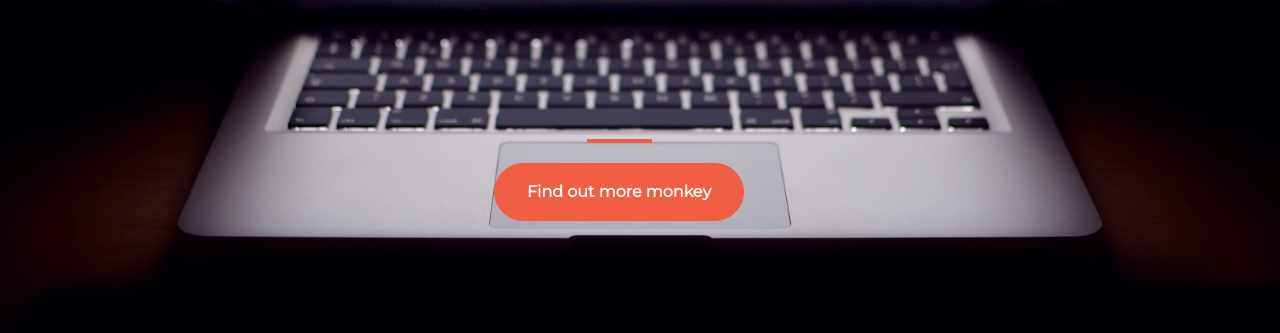
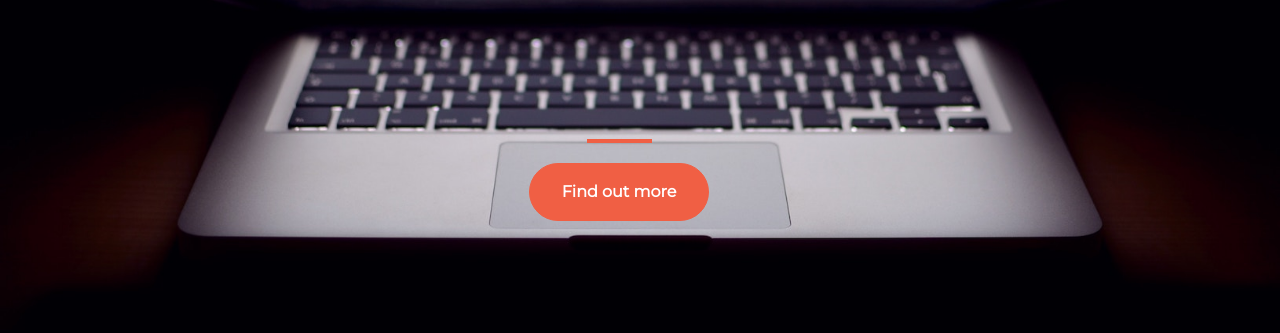
Before and after one commit to najrul04/ztm-startup_michelle, a plain HTML site: page index.html in a window 1280 px wide. Shown: the part 329-662 px from the top of the page. Drawn offline with nearby package versions, Linux system fonts and the light colour scheme.

Commit message:
removed monkey

```diff
--- a/index.html
+++ b/index.html
@@ -44,7 +44,7 @@
           <a
             class="btn btn-primary btn__cta"
             href="https://mailchi.mp/5e14a6cdfad7/startup"
-            >Find out more monkey
+            >Find out more
           </a>
         </section>
       </div>
```
